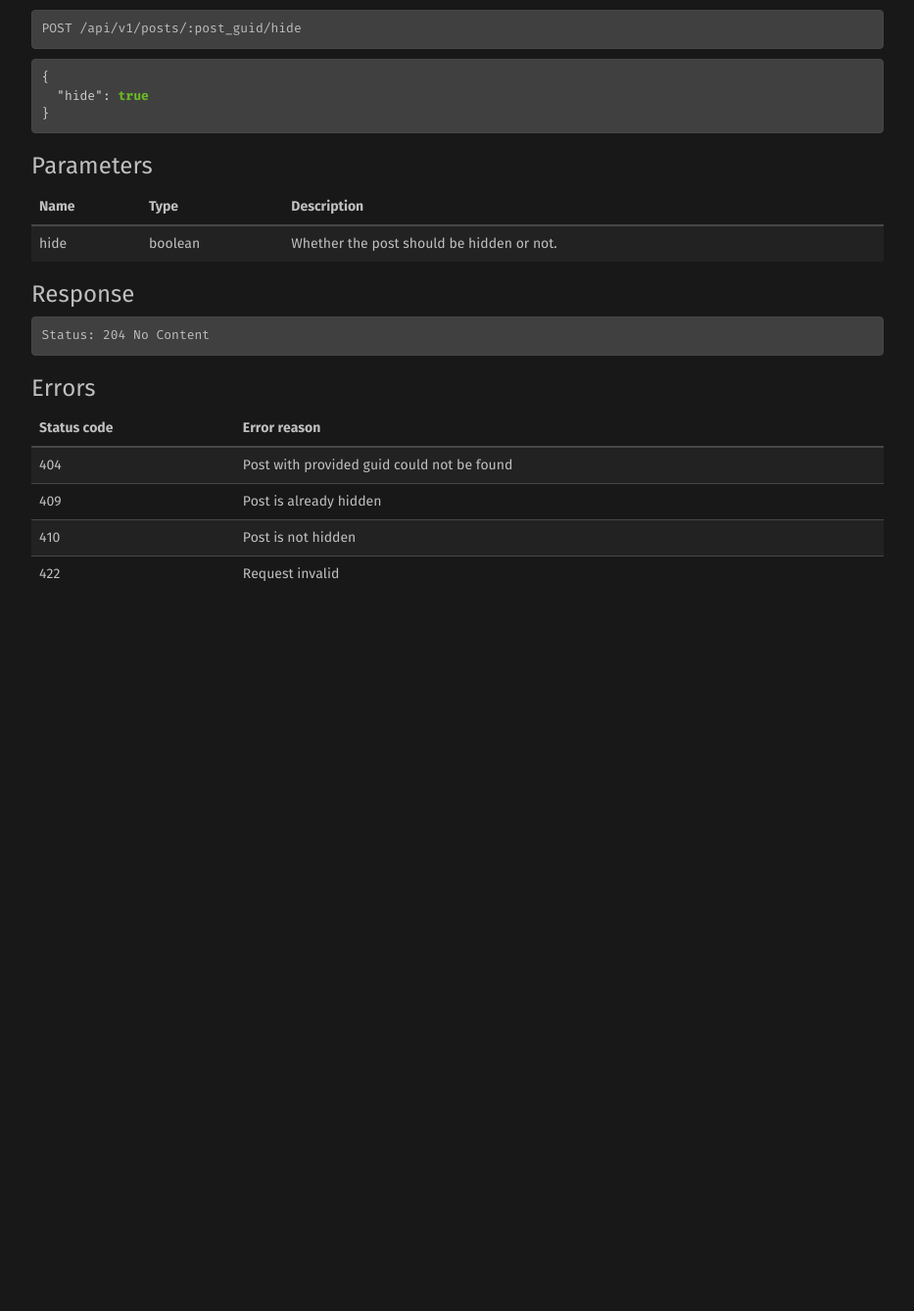
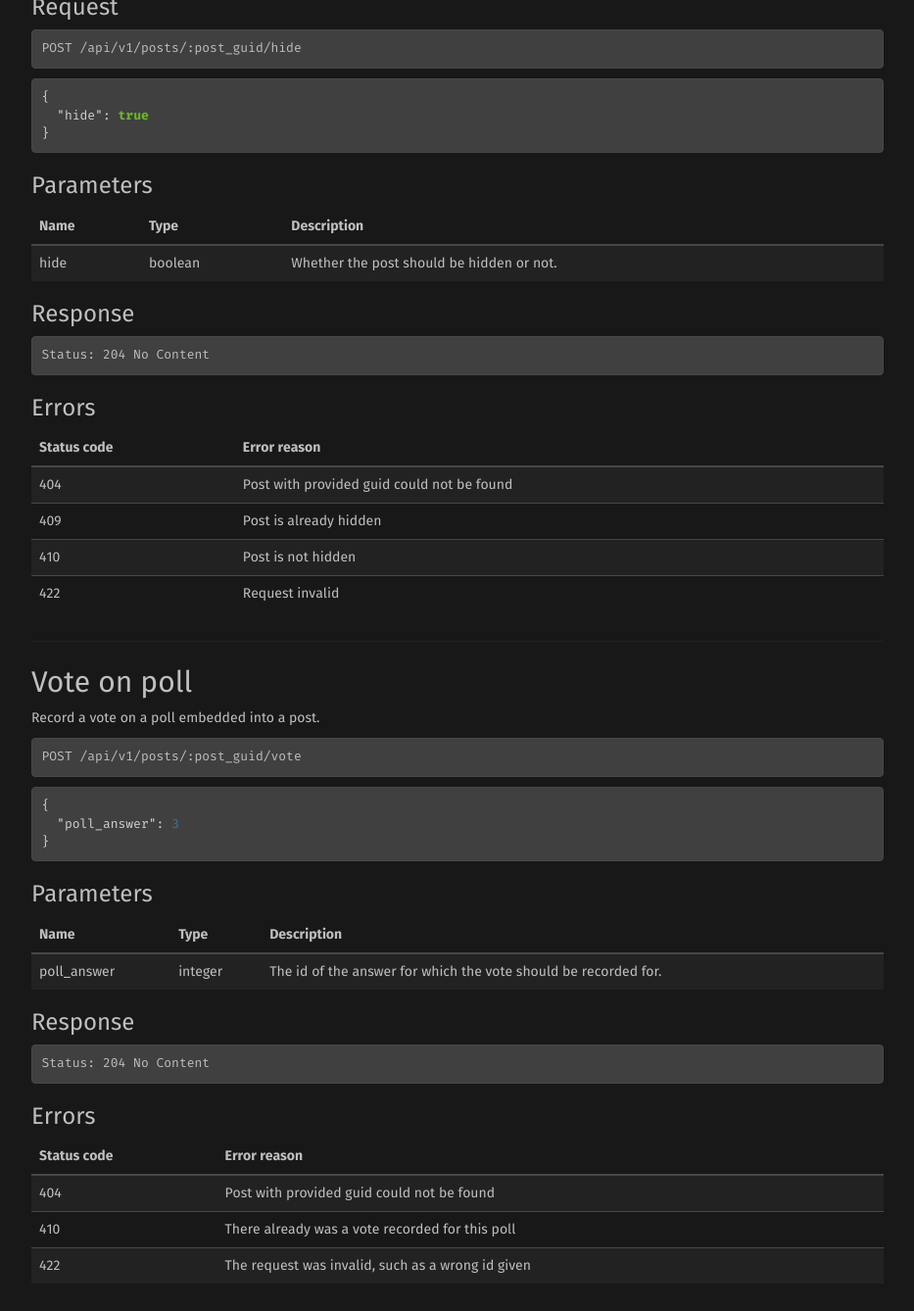
Before and after one commit to diaspora/api-documentation, a Jekyll site: the page built from _routes/post_interactions.md, in a window 1280 px wide and 1400 px high, scrolled down 2450 px. Shown: the top 1338 px of the window at 98% size, without its empty margins (323-1256 px from the left). Built offline with Jekyll 4.4.1, drawn with Linux system fonts in a browser that asks for light colours; before the commit the page ends 3144 px from its top, so only the background shows below that.

Commit message:
Document vote endpoint
closes #23

```diff
--- a/_routes/post_interactions.md
+++ b/_routes/post_interactions.md
@@ -134,6 +134,39 @@ Status: 204 No Content
 | 410         | Post is not hidden                         |
 | 422         | Request invalid                            |
 
+## Vote on poll
+
+Record a vote on a poll embedded into a post.
+
+~~~
+POST /api/v1/posts/:post_guid/vote
+~~~
+~~~json
+{
+  "poll_answer": 3
+}
+~~~
+
+### Parameters
+
+| Name        | Type    | Description                                                     |
+| ----------- | ------- | --------------------------------------------------------------- |
+| poll_answer | integer | The id of the answer for which the vote should be recorded for. |
+
+### Response
+
+~~~
+Status: 204 No Content
+~~~
+
+### Errors
+
+| Status code | Error reason                                       |
+| ----------- | -------------------------------------------------- |
+| 404         | Post with provided guid could not be found         |
+| 410         | There already was a vote recorded for this poll    |
+| 422         | The request was invalid, such as a wrong id given  |
+
 [comments]: {{ site.baseurl }}/routes/comments.html
 [likes]: {{ site.baseurl }}/routes/likes.html
 [reshares]: {{ site.baseurl }}/routes/reshares.html
```
